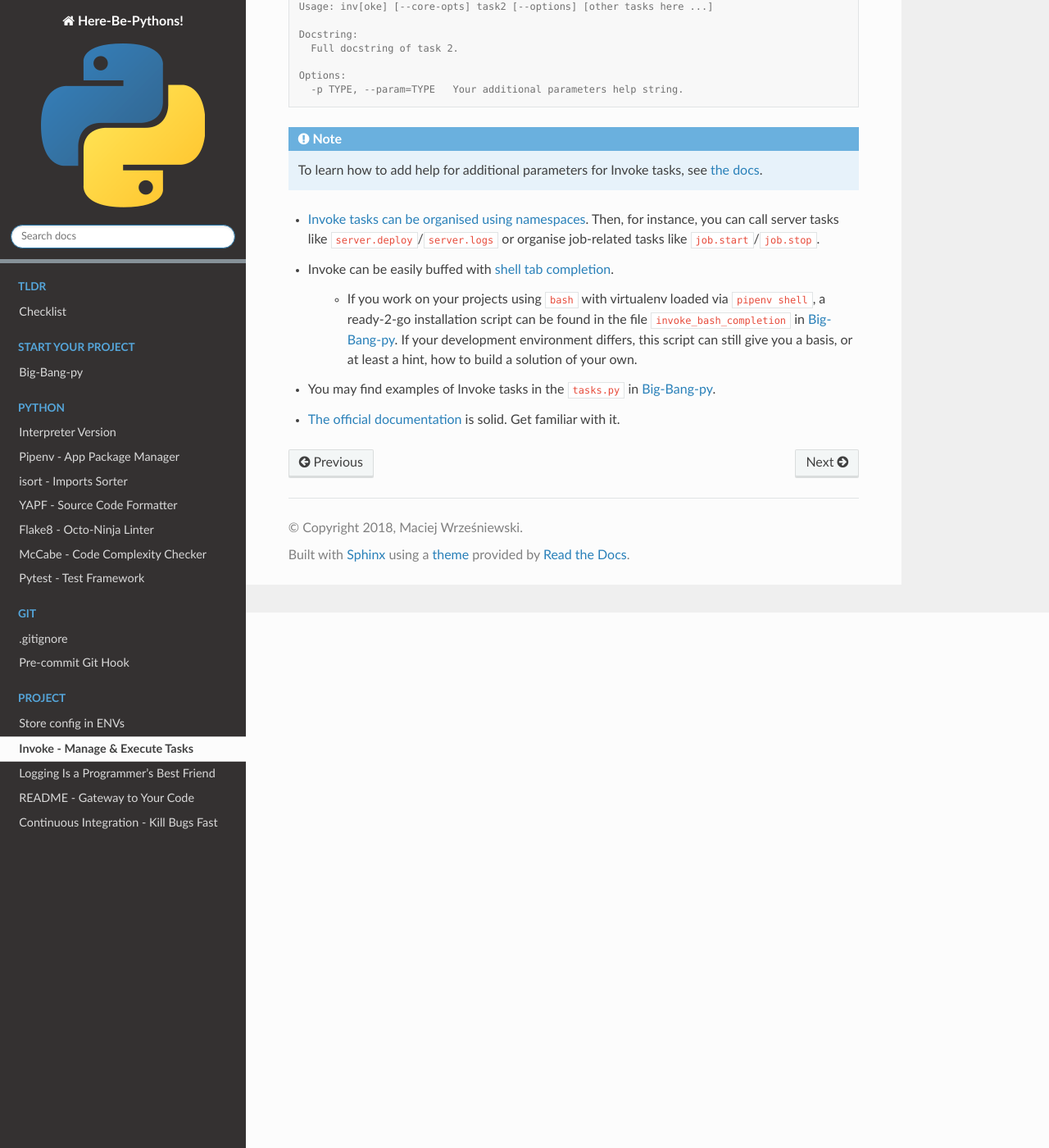
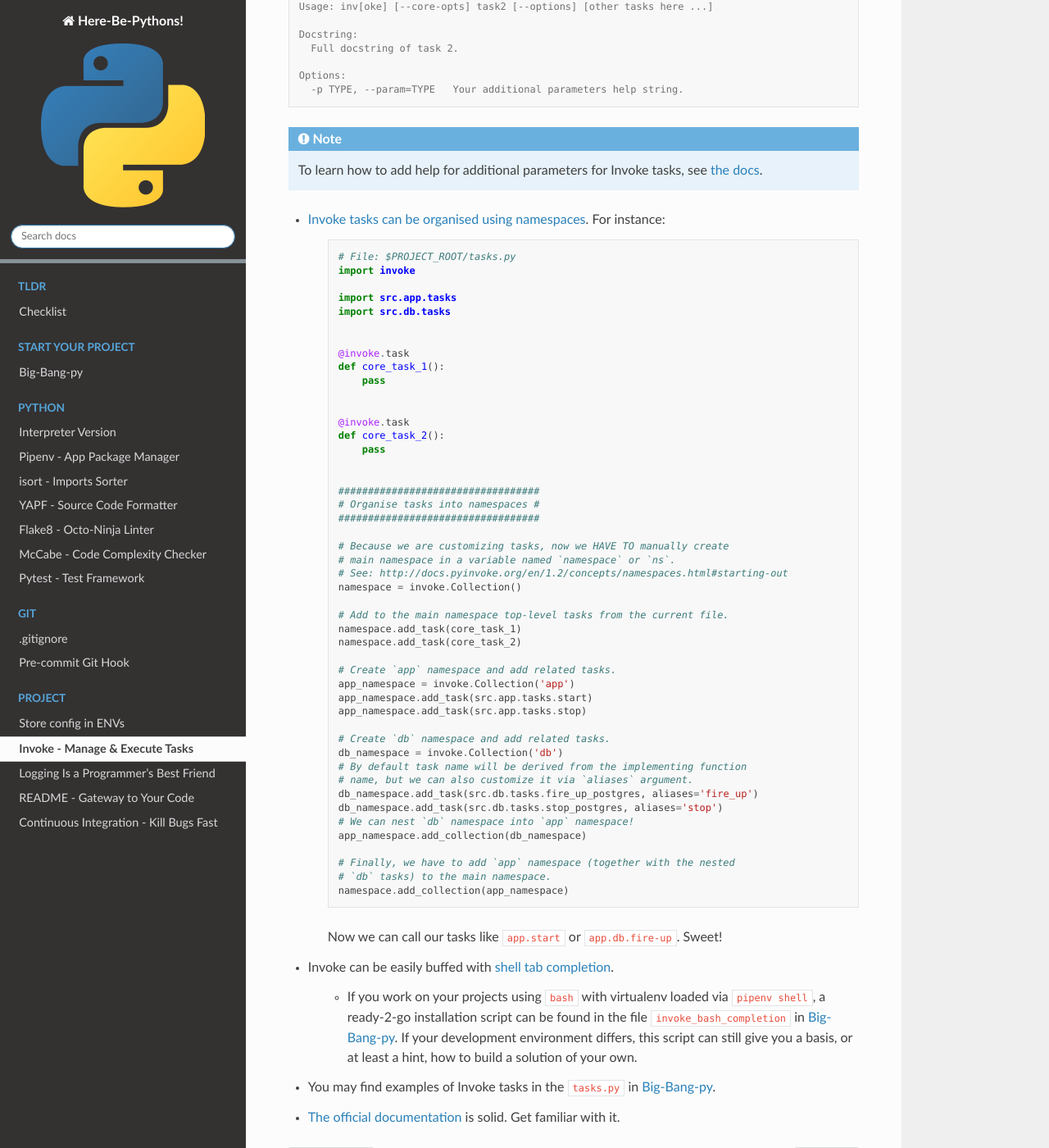
Before and after one commit to RTBHOUSE/here-be-pythons, a Sphinx documentation site: the page built from docs/source/project/invoke.rst, in a window 1280 px wide and 1400 px high, scrolled down 653 px. Shown: the whole window at 82% size. Built offline with Sphinx 7.4.7 and the Read the Docs theme 2.0.0, drawn with Linux system fonts in a browser that asks for light colours.

Commit message:
Add an illustrative example for Invoke namespaces

```diff
--- a/docs/source/project/invoke.rst
+++ b/docs/source/project/invoke.rst
@@ -42,7 +42,59 @@
    To learn how to add help for additional parameters for Invoke tasks, see `the docs <http://docs.pyinvoke.org/en/0.11.0/getting_started.html#adding-help-for-parameters>`_.
 
 
-+ `Invoke tasks can be organised using namespaces <http://docs.pyinvoke.org/en/1.2/concepts/namespaces.html>`_. Then, for instance, you can call server tasks like ``server.deploy``/``server.logs`` or organise job-related tasks like ``job.start``/``job.stop``.
++ `Invoke tasks can be organised using namespaces <http://docs.pyinvoke.org/en/1.2/concepts/namespaces.html>`_. For instance:
+
+    .. code-block::  python
+
+        # File: $PROJECT_ROOT/tasks.py
+        import invoke
+
+        import src.app.tasks
+        import src.db.tasks
+
+
+        @invoke.task
+        def core_task_1():
+            pass
+
+
+        @invoke.task
+        def core_task_2():
+            pass
+
+
+        ##################################
+        # Organise tasks into namespaces #
+        ##################################
+
+        # Because we are customizing tasks, now we HAVE TO manually create
+        # main namespace in a variable named `namespace` or `ns`.
+        # See: http://docs.pyinvoke.org/en/1.2/concepts/namespaces.html#starting-out
+        namespace = invoke.Collection()
+
+        # Add to the main namespace top-level tasks from the current file.
+        namespace.add_task(core_task_1)
+        namespace.add_task(core_task_2)
+
+        # Create `app` namespace and add related tasks.
+        app_namespace = invoke.Collection('app')
+        app_namespace.add_task(src.app.tasks.start)
+        app_namespace.add_task(src.app.tasks.stop)
+
+        # Create `db` namespace and add related tasks.
+        db_namespace = invoke.Collection('db')
+        # By default task name will be derived from the implementing function
+        # name, but we can also customize it via `aliases` argument.
+        db_namespace.add_task(src.db.tasks.fire_up_postgres, aliases='fire_up')
+        db_namespace.add_task(src.db.tasks.stop_postgres, aliases='stop')
+        # We can nest `db` namespace into `app` namespace!
+        app_namespace.add_collection(db_namespace)
+
+        # Finally, we have to add `app` namespace (together with the nested
+        # `db` tasks) to the main namespace.
+        namespace.add_collection(app_namespace)
+
+    Now we can call our tasks like ``app.start`` or ``app.db.fire-up``. Sweet!
 
 + Invoke can be easily buffed with `shell tab completion <http://docs.pyinvoke.org/en/1.2/invoke.html#shell-tab-completion>`_.
 
```
